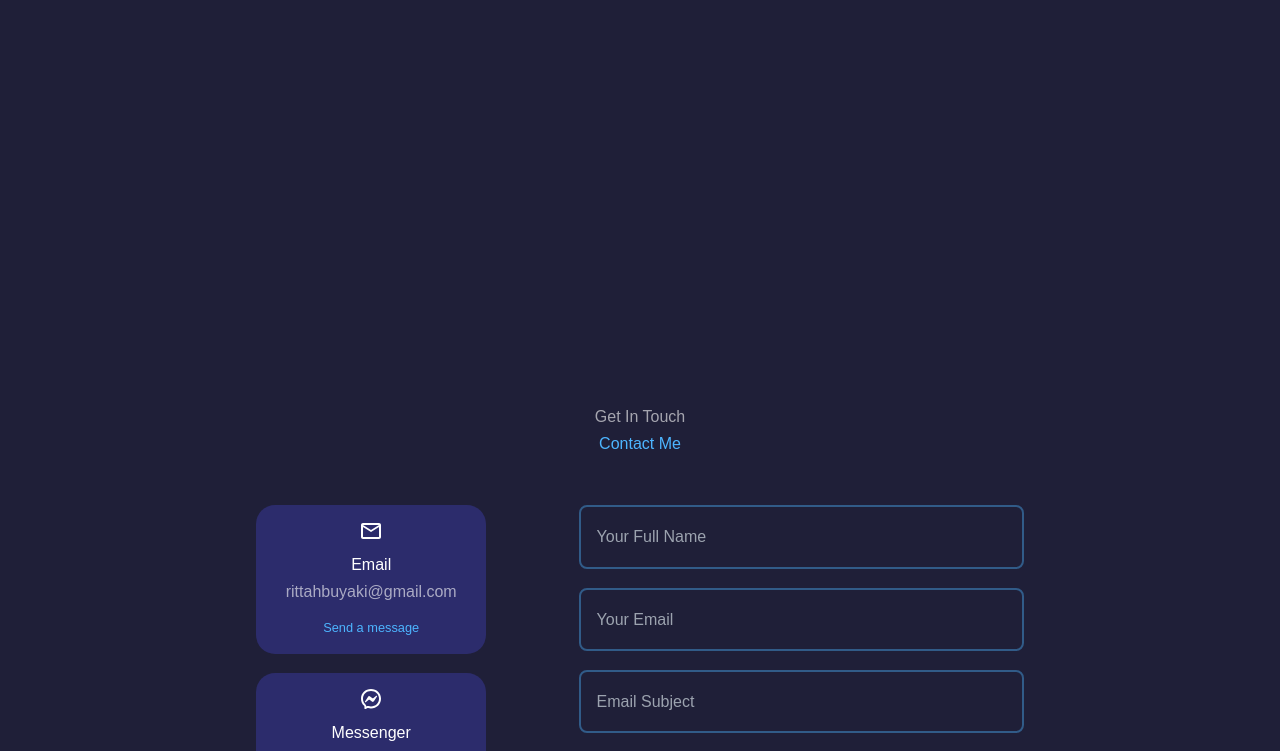
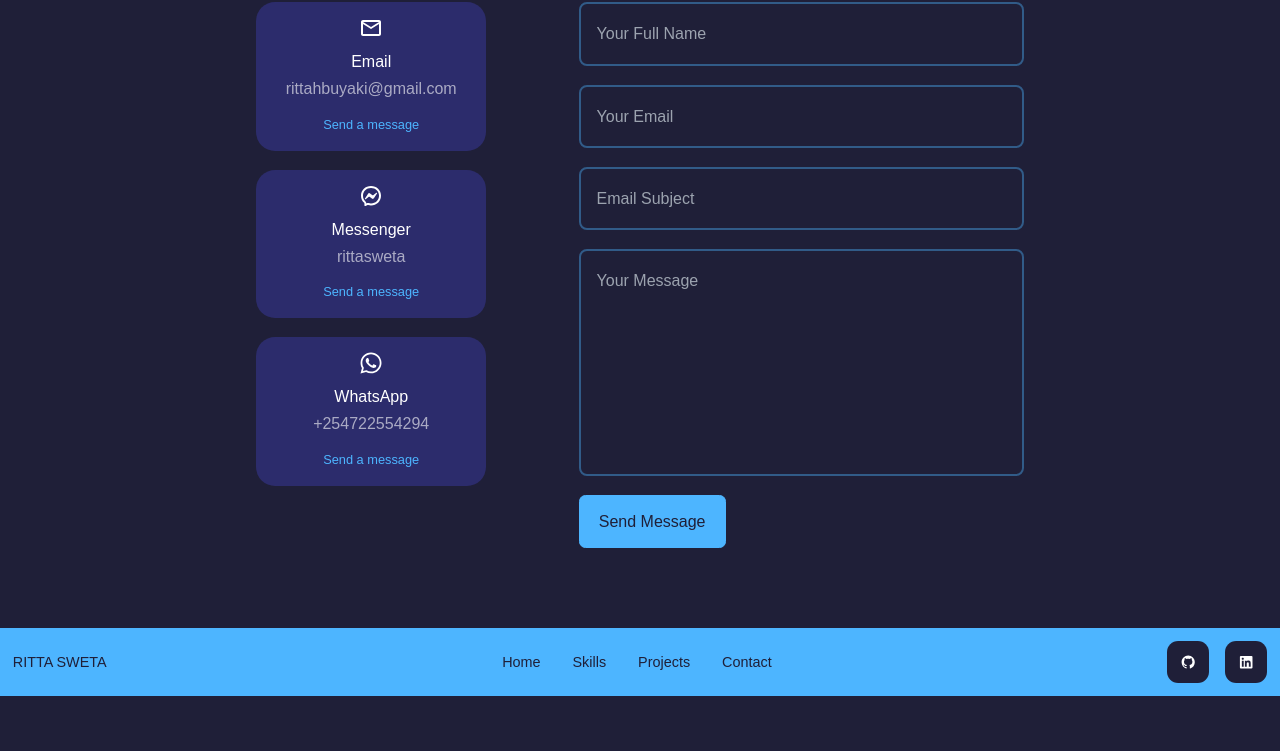
Before and after one commit to Buyaki01/react-portfolio-website, a React (Create React App) app: page / in a window 1280 px wide. Shown: the part 1981-2732 px from the top of the page. After the commit the page ends 2677 px from the top, so only its background shows below. Built offline with nearby package versions, Linux system fonts and the light colour scheme; the HTML template or start-up script is replaced by a standard one.

Commit message:
Add to the footer component and add styling to it

```diff
--- a/src/components/contact/contact.css
+++ b/src/components/contact/contact.css
@@ -1,3 +1,7 @@
+#contact {
+  margin-top: 6rem;
+}
+
 .container.contact__container {
   width: 60%;
   display: grid;
@@ -59,10 +63,6 @@ input, textarea {
 
 /* MEDIA QUERIES (MEDIUM DEVICES) */
 @media screen and (max-width: 1024px) {
-  #contact {
-    height: 150vh;
-  }
-
   .container.contact__container {
     grid-template-columns: 1fr;
     gap: 2rem;
@@ -71,9 +71,6 @@ input, textarea {
 
 /* MEDIA QUERIES (SMALL DEVICES) */
 @media screen and (max-width: 600px) {
-  #contact {
-    height: 200vh;
-  }
   .container.contact__container {
     grid-template-columns: 1fr;
     width: var(--container-width-sm);
--- a/src/components/footer/Footer.jsx
+++ b/src/components/footer/Footer.jsx
@@ -1,9 +1,22 @@
 import './footer.css'
+import { GrGithub } from "react-icons/gr"
+import { FaLinkedin } from "react-icons/fa"
 
 export const Footer = () => {
   return (
-    <section id='footer'>
-      Footer
-    </section>
+    <footer>
+      <a href="#">RITTA SWETA</a>
+      <ul className='permalinks'>
+        <li><a href="#">Home</a></li>
+        <li><a href="#skills">Skills</a></li>
+        <li><a href="#projects">Projects</a></li>
+        <li><a href="#contact">Contact</a></li>
+      </ul>
+
+      <div className="footer__socials">
+        <a href="https://github.com/Buyaki01"><GrGithub /></a>
+        <a href="https://www.linkedin.com/in/ritta-sweta"><FaLinkedin /></a>
+      </div>
+    </footer>
   )
 }
--- a/src/components/footer/footer.css
+++ b/src/components/footer/footer.css
@@ -0,0 +1,55 @@
+footer {
+  background: var(--color-primary);
+  padding: 0.8rem;
+  text-align: center;
+  font-size: 0.9rem;
+  margin-top: 5rem;
+  display: flex;
+  justify-content: space-between;
+  align-items: center;
+}
+
+footer a {
+  color: var(--color-bg);
+}
+
+.footer__logo {
+  font-size: 2rem;
+  font-weight: 500;
+}
+
+.permalinks {
+  display: flex;
+  flex-wrap: wrap;
+  justify-content: center;
+  gap: 2rem;
+}
+
+.footer__socials {
+  display: flex;
+  justify-content: center;
+  gap: 1rem;
+}
+
+.footer__socials a {
+  background: var(--color-bg);
+  color: var(--color-white);
+  padding: 0.8rem;
+  border-radius: 0.7rem;
+  display: flex;
+  border: 1px solid transparent;
+}
+
+.footer__socials a:hover {
+  background: transparent;
+  color: var(--color-bg);
+  border-color: var(--color-bg );
+}
+
+/* MEDIA QUERIES (SMALL DEVICES) */
+@media screen and (max-width: 600px) {
+  .permalinks {
+    flex-direction: column;
+    gap: 1.5rem;
+  }
+}
--- a/src/components/nav/nav.css
+++ b/src/components/nav/nav.css
@@ -28,6 +28,6 @@ nav a:hover {
 }
 
 nav a.active {
-  background: var(--color-bg);
-  color: var(--color-white);
+  background: var(--color-primary);
+  color: var(--color-bg);
 }
--- a/src/components/projects/projects.css
+++ b/src/components/projects/projects.css
@@ -1,3 +1,7 @@
+#projects {
+  margin-top: 6rem;
+}
+
 .portfolio__container {
   display: grid;
   grid-template-columns: repeat(3, 1fr);
@@ -42,10 +46,6 @@
 
 /* MEDIA QUERIES (SMALL DEVICES) */
 @media screen and (max-width: 600px) {
-  #projects {
-    height: 240vh;
-  }
-
   .portfolio__container {
     grid-template-columns: 1fr;
     gap: 1rem;
--- a/src/components/skills/skills.css
+++ b/src/components/skills/skills.css
@@ -1,4 +1,5 @@
 #skills {
+  margin-top: 6rem;
   height: 30vh;
 }
 
--- a/src/index.css
+++ b/src/index.css
@@ -55,11 +55,6 @@ h1, h2, h3, h4, h5 {
 
 h1 {
   font-size: 2.5rem;
-}
-
-section {
-  margin-top: 8rem;
-  height: 100vh;
 }
 
 section > h2, section > h5 {
```
